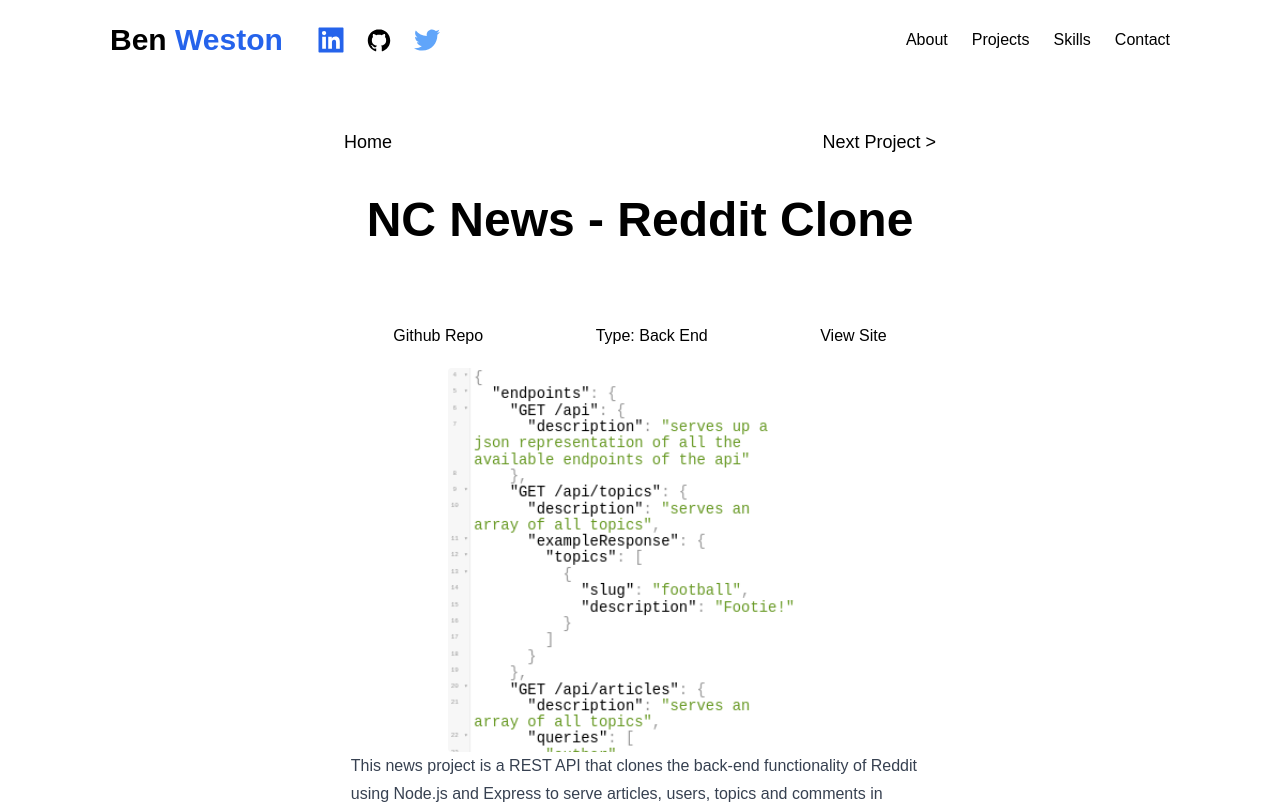
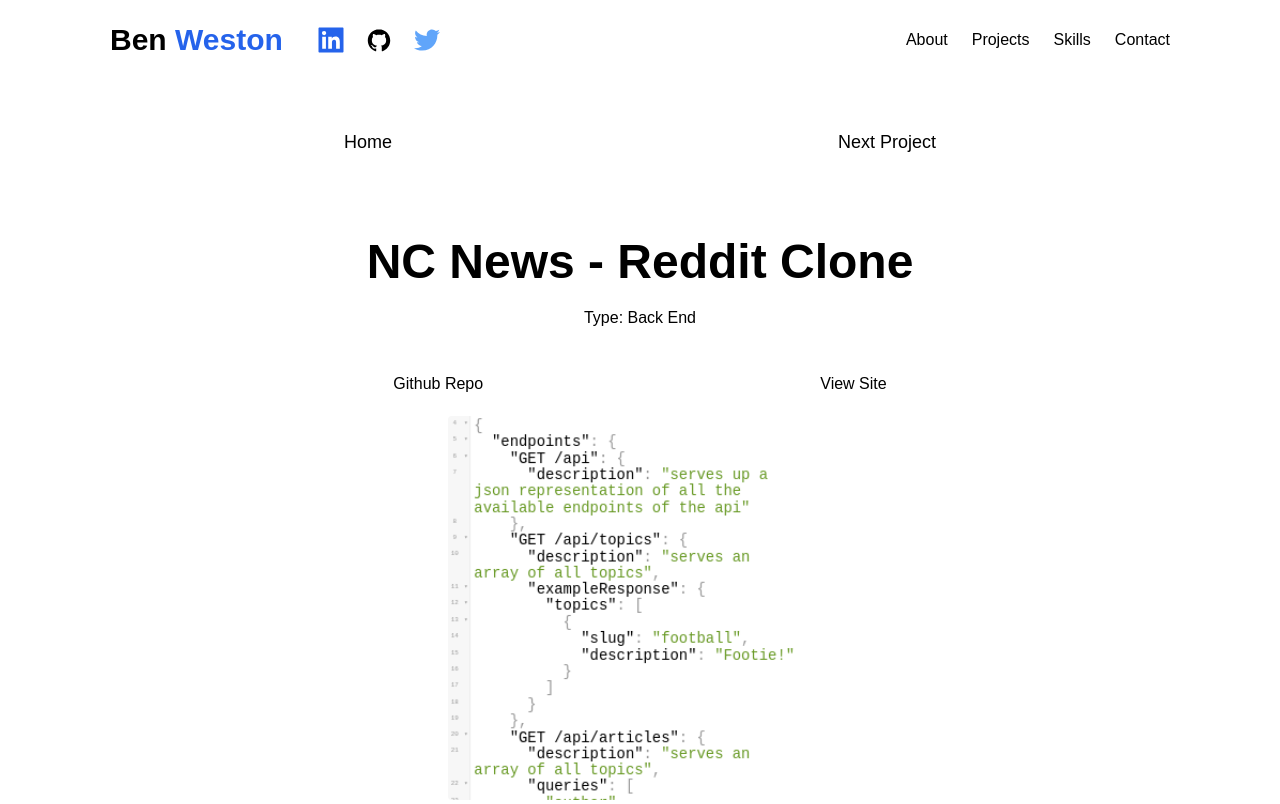
Before and after one commit to benwestondigital/next-portfolio, a Next.js app: page /projects/reddit-back in a window 1280 px wide. Shown: the top 804 px of the page. Built offline with nearby package versions, Linux system fonts and the light colour scheme.

Commit message:
move type and change some flex/p settings

```diff
--- a/pages/projects/[slug].js
+++ b/pages/projects/[slug].js
@@ -49,7 +49,7 @@ const ProjectPage = ({ frontmatter, content, paths }) => {
 
   return (
     <Element id='projectpage' name='projectpage'>
-      <div className='flex flex-col justify-between items-center md:mx-20 p-10 pt-20 md:pt-32 md:p-28'>
+      <article className='flex flex-col justify-between items-center md:mx-20 px-4 pt-20 md:pt-32 md:p-28'>
         <div className='flex justify-between w-4/5 mb-10 text-lg'>
           <Link href='/'>
             <a className='cursor-pointer hover:font-semibold'>
@@ -58,15 +58,16 @@ const ProjectPage = ({ frontmatter, content, paths }) => {
           </Link>
 
           <Link href={`/projects/${nextProject}`}>
-            <a className='hover:font-semibold min-w-fit'>Next Project {'>'}</a>
+            <a className='hover:font-semibold min-w-fit'>Next Project</a>
           </Link>
         </div>
-        <div className='flex justify-between items-start h-32'>
+        <div className='flex flex-col justify-center my-6 items-center text-center h-32'>
           <h1 className='mb-5 font-bold text-3xl md:text-5xl min-w-fit'>
             {frontmatter.title}
           </h1>
+          <h2>Type: {frontmatter.type}</h2>
         </div>
-        <div className='flex flex-col sm:flex-row text-md items-center sm:items-start justify-between md:w-2/3 mb-5'>
+        <div className='flex flex-col md:flex-row text-md items-center sm:items-start justify-between md:w-2/3 mb-5'>
           <a
             href={frontmatter.github}
             target='_blank'
@@ -75,7 +76,6 @@ const ProjectPage = ({ frontmatter, content, paths }) => {
           >
             Github Repo
           </a>
-          <h2>Type: {frontmatter.type}</h2>
           {frontmatter.livelink && (
             <a
               href={frontmatter.livelink}
@@ -99,7 +99,7 @@ const ProjectPage = ({ frontmatter, content, paths }) => {
           />
         </div>
         <div
-          className='prose'
+          className='prose pt-6'
           dangerouslySetInnerHTML={{ __html: md().render(content) }}
         />
         <ScrollLink
@@ -112,7 +112,7 @@ const ProjectPage = ({ frontmatter, content, paths }) => {
         >
           Back to Top
         </ScrollLink>
-      </div>
+      </article>
     </Element>
   );
 };
```
